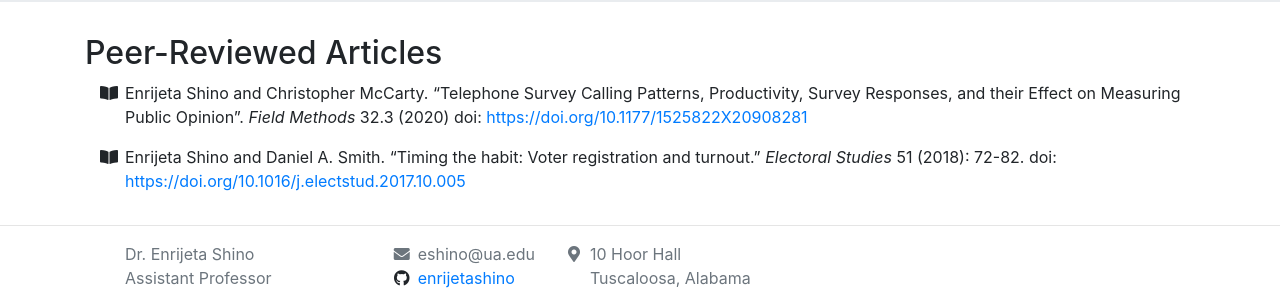
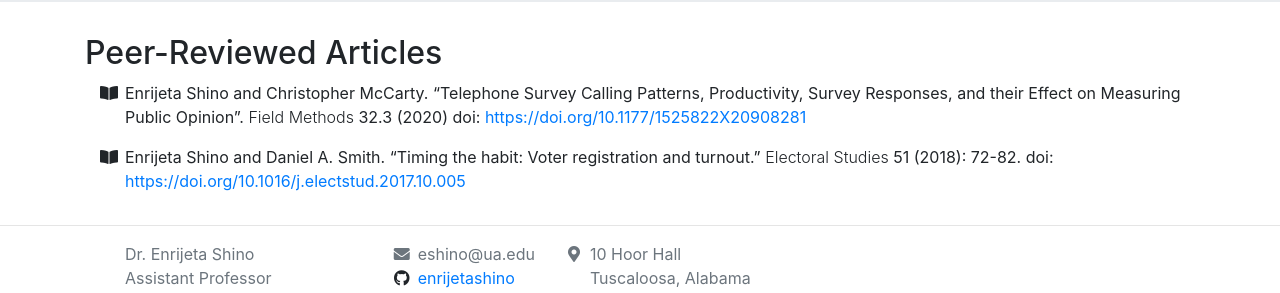
Before and after one commit to enrijetashino/enrijetashino.github.io, a Jekyll site: the page built from _pages/publications.md, in a window 1280 px wide. Shown: the part 223-516 px from the top of the page. Built offline with Jekyll 4.4.1, drawn with Linux system fonts in a browser that asks for light colours; nearby versions of some CDN libraries.

Commit message:
Update publications.yml

```diff
--- a/_data/publications.yml
+++ b/_data/publications.yml
@@ -38,7 +38,7 @@
 
   - citation: |
       Enrĳeta Shino and Christopher McCarty. “Telephone Survey Calling Patterns, Productivity, Survey
-      Responses, and their Effect on Measuring Public Opinion”. <em>Field Methods</em> 32.3 (2020)
+      Responses, and their Effect on Measuring Public Opinion”. <span style="font-weight: 300;">Field Methods</span> 32.3 (2020)
       doi: <https://doi.org/10.1177/1525822X20908281>
     year: 2020,
     type: peer-reviewed-article
@@ -46,7 +46,7 @@
     # github_repository_link: ...
 
   - citation: |
-      Enrijeta Shino and Daniel A. Smith. "Timing the habit: Voter registration and turnout." <em>Electoral Studies</em> 51 (2018): 72-82.
+      Enrijeta Shino and Daniel A. Smith. "Timing the habit: Voter registration and turnout." <span style="font-weight: 300;">Electoral Studies</span> 51 (2018): 72-82.
       doi: <https://doi.org/10.1016/j.electstud.2017.10.005>
     year: 2018,
     type: peer-reviewed-article
```
